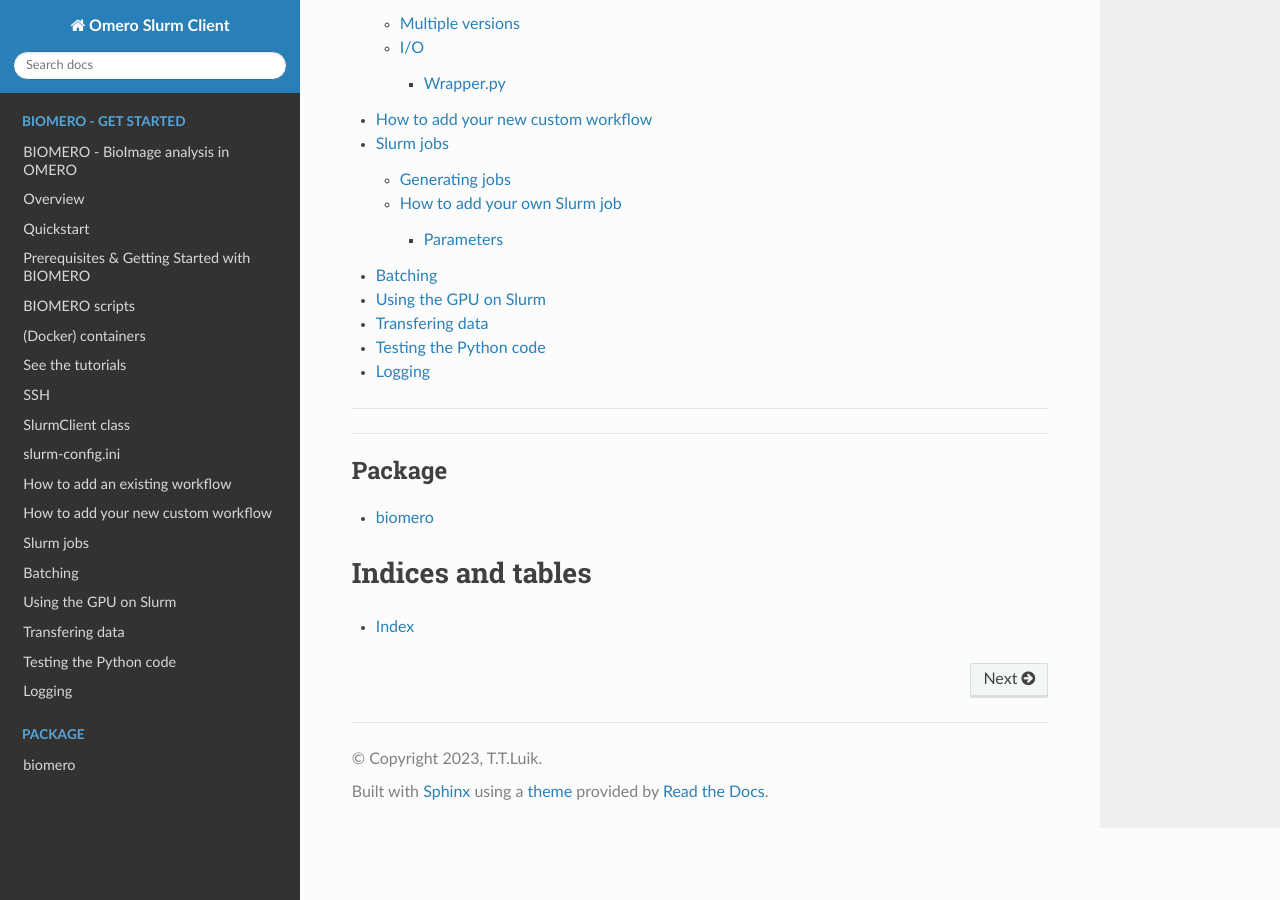
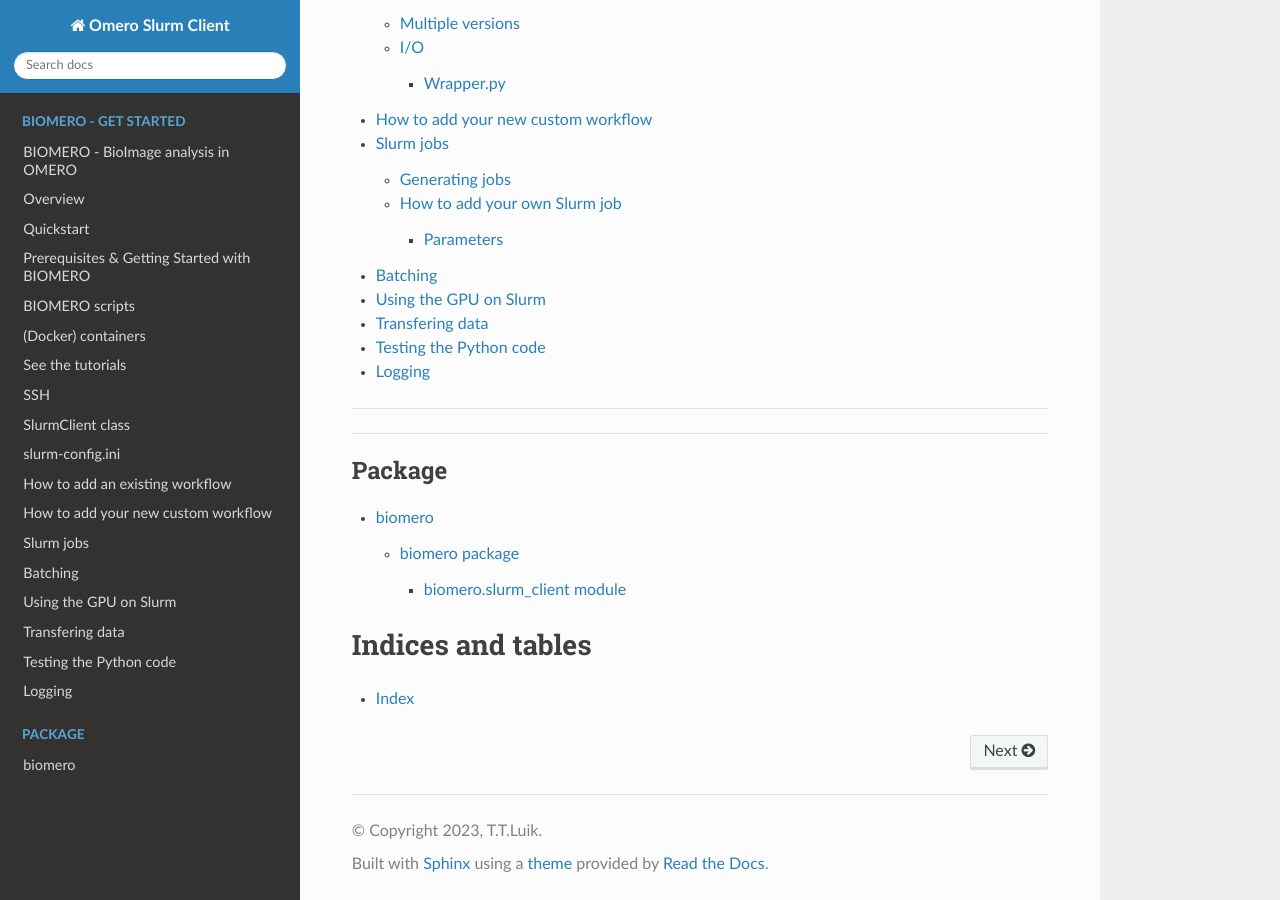
Before and after one commit to NL-BioImaging/biomero, a Sphinx documentation site: the page built from docs/index.rst, in a window 1280 px wide and 900 px high, scrolled down 713 px. Built offline with Sphinx 7.4.7 and the Read the Docs theme 2.0.0, drawn with Linux system fonts in a browser that asks for light colours; pages that are not in the unit, such as notebooks, are missing from menus.

Commit message:
Fix some more OSC references to biomero

```diff
--- a/docs/omero_slurm_client.rst
+++ b/docs/biomero.rst
@@ -1,10 +1,10 @@
-omero\_slurm\_client package
+biomero package
 ============================
 
 .. Submodules
 .. ----------
 
-omero\_slurm\_client.slurm\_client module
+biomero.slurm\_client module
 -----------------------------------------
 
 .. automodule:: biomero.slurm_client
```
